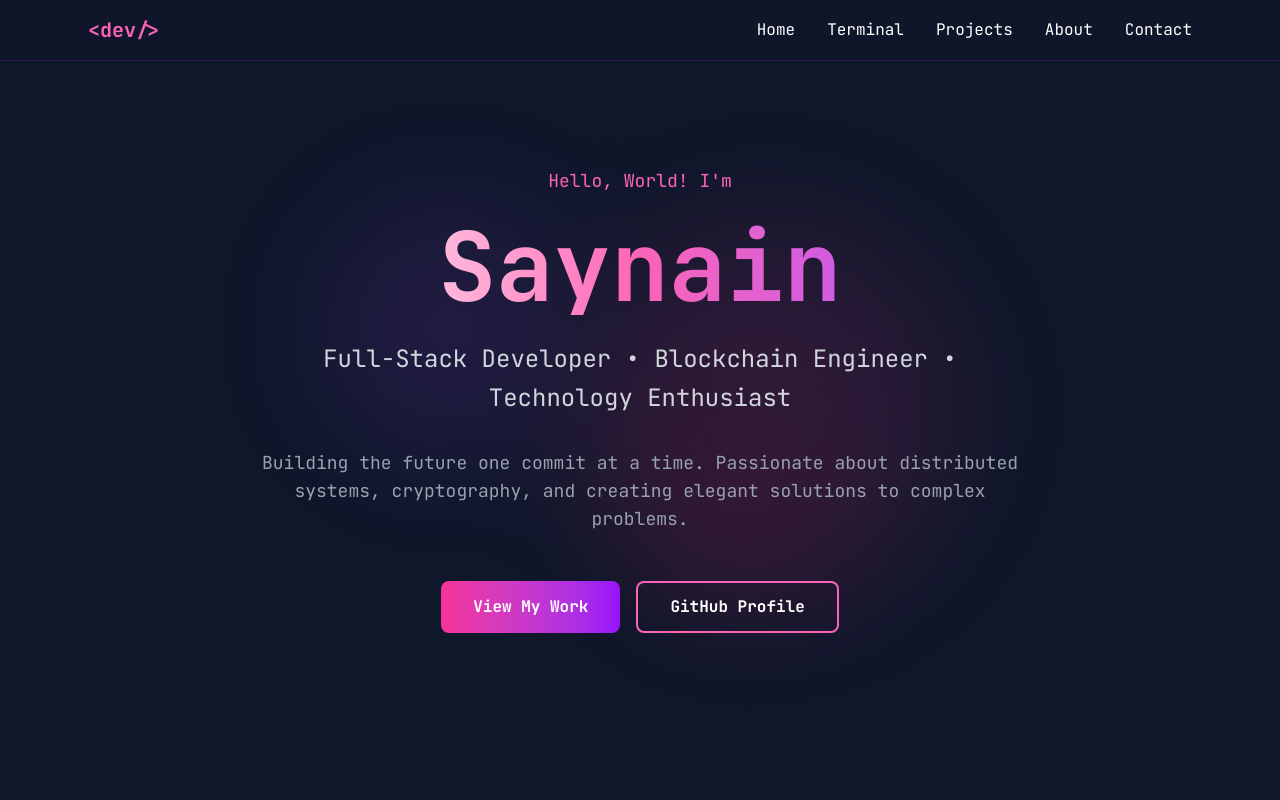
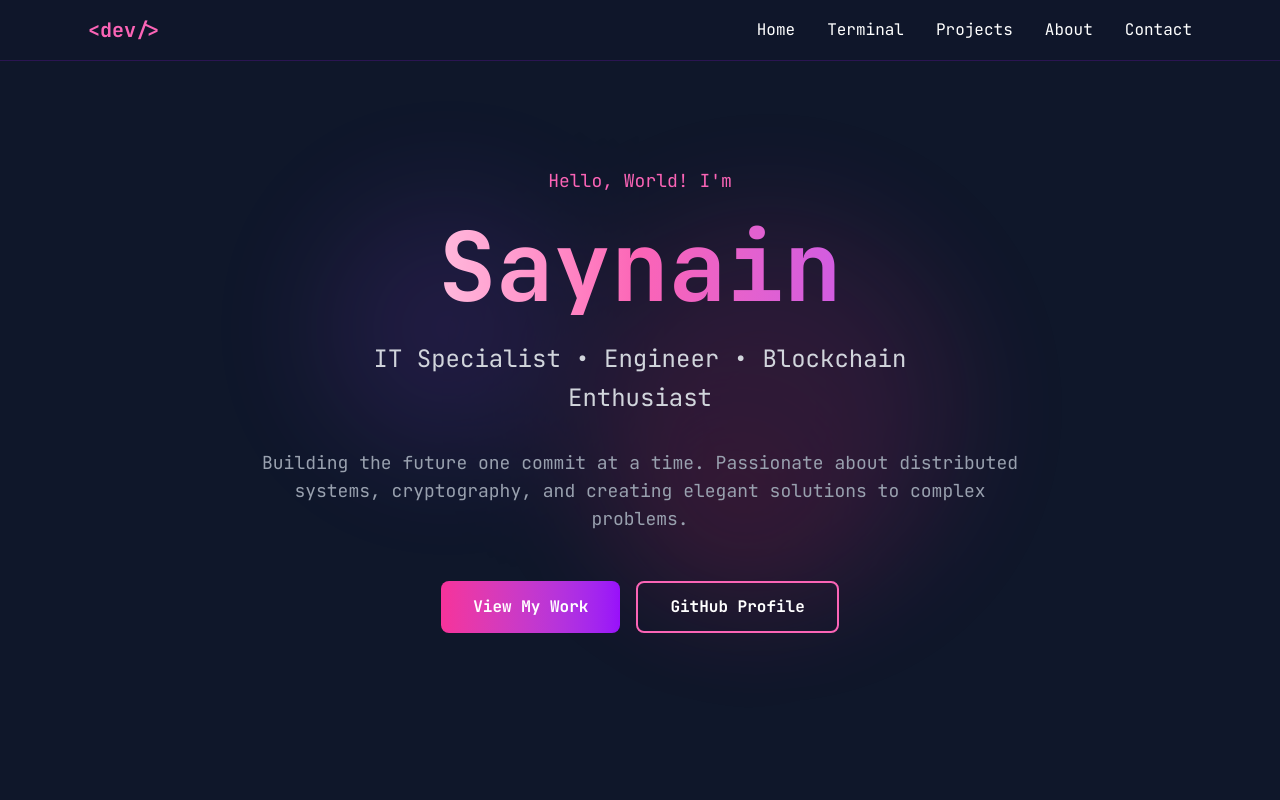
Before and after one commit to saynain/personal-website, a Next.js app: page / in a window 1280 px wide. Shown: the top 800 px of the page. Built offline with nearby package versions, Linux system fonts and the light colour scheme.

Commit message:
Update Hero.tsx

```diff
--- a/src/app/components/Hero.tsx
+++ b/src/app/components/Hero.tsx
@@ -20,7 +20,7 @@ export default function Hero() {
           Saynain
         </h1>
         <p className="text-xl md:text-2xl mb-8 text-gray-300 max-w-2xl mx-auto leading-relaxed">
-          Full-Stack Developer • Blockchain Engineer • Technology Enthusiast
+          IT Specialist • Engineer • Blockchain Enthusiast
         </p>
         <p className="text-lg mb-12 text-gray-400 max-w-3xl mx-auto">
           Building the future one commit at a time. Passionate about distributed systems,
@@ -36,7 +36,7 @@ export default function Hero() {
             View My Work
           </button>
           <a
-            href="https://github.com/yourusername"
+            href="https://github.com/saynain"
             target="_blank"
             rel="noopener noreferrer"
             className="border-2 border-pink-400 px-8 py-3 rounded-lg font-semibold hover:bg-pink-400 hover:text-slate-900 transition-all duration-300"
```
